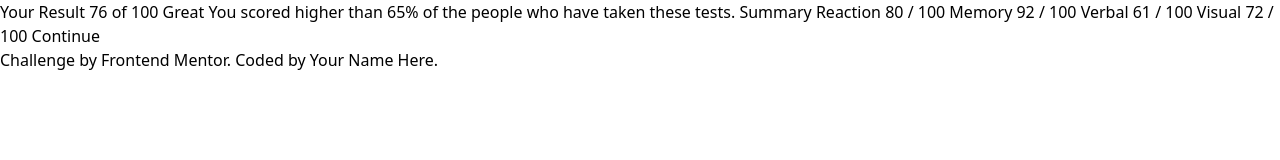
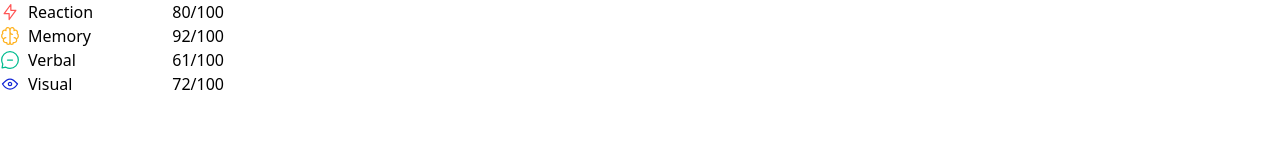
Before and after one commit to Maddouchhamza/Results-summary-component, a website built with Vite: page index.html in a window 1280 px wide. Built offline with nearby package versions, Linux system fonts and the light colour scheme.

Commit message:
Insert data from JSON using JS

```diff
--- a/index.html
+++ b/index.html
@@ -14,15 +14,53 @@
     <title>Frontend Mentor | Results summary component</title>
   </head>
   <body>
-    Your Result 76 of 100 Great You scored higher than 65% of the people who
-    have taken these tests. Summary Reaction 80 / 100 Memory 92 / 100 Verbal 61
-    / 100 Visual 72 / 100 Continue
+    <!-- Your Result 76 of 100 Great You scored higher than 65% of the people who
+    have taken these tests. Summary -->
 
-    <div class="attribution">
-      Challenge by
-      <a href="https://www.frontendmentor.io?ref=challenge" target="_blank"
-        >Frontend Mentor</a
-      >. Coded by <a href="#">Your Name Here</a>.
+    <div class="flex items-center justify-between w-56">
+      <div class="flex items-center">
+        <div class="mr-2" id="Reaction-img"></div>
+        <div id="Reaction"></div>
+      </div>
+      <div class="flex items-center">
+        <div id="Reaction-score"></div>
+        <div>/100</div>
+      </div>
     </div>
+
+    <div class="flex items-center justify-between w-56">
+      <div class="flex items-center">
+        <div class="mr-2" id="Memory-img"></div>
+        <div id="Memory"></div>
+      </div>
+      <div class="flex items-center">
+        <div id="Memory-score"></div>
+        <div>/100</div>
+      </div>
+    </div>
+
+    <div class="flex items-center justify-between w-56">
+      <div class="flex items-center">
+        <div class="mr-2" id="Verbal-img"></div>
+        <div id="Verbal"></div>
+      </div>
+      <div class="flex items-center">
+        <div id="Verbal-score"></div>
+        <div>/100</div>
+      </div>
+    </div>
+
+    <div class="flex items-center justify-between w-56">
+      <div class="flex items-center">
+        <div class="mr-2" id="Visual-img"></div>
+        <div id="Visual"></div>
+      </div>
+      <div class="flex items-center">
+        <div id="Visual-score"></div>
+        <div>/100</div>
+      </div>
+    </div>
+
+    <script type="module" src="./main.js"></script>
   </body>
 </html>
--- a/main.js
+++ b/main.js
@@ -0,0 +1,37 @@
+import data from "./data.json";
+
+let image;
+let receivingElement;
+let imageClone;
+
+document.getElementById("Reaction").innerHTML = data[0].category;
+document.getElementById("Reaction-score").innerHTML = data[0].score;
+image = document.createElement("img");
+receivingElement = document.getElementById("Reaction-img");
+imageClone = image.cloneNode();
+imageClone.src = data[0].icon;
+receivingElement.appendChild(imageClone);
+
+document.getElementById("Memory").innerHTML = data[1].category;
+document.getElementById("Memory-score").innerHTML = data[1].score;
+image = document.createElement("img");
+receivingElement = document.getElementById("Memory-img");
+imageClone = image.cloneNode();
+imageClone.src = data[1].icon;
+receivingElement.appendChild(imageClone);
+
+document.getElementById("Verbal").innerHTML = data[2].category;
+document.getElementById("Verbal-score").innerHTML = data[2].score;
+image = document.createElement("img");
+receivingElement = document.getElementById("Verbal-img");
+imageClone = image.cloneNode();
+imageClone.src = data[2].icon;
+receivingElement.appendChild(imageClone);
+
+document.getElementById("Visual").innerHTML = data[3].category;
+document.getElementById("Visual-score").innerHTML = data[3].score;
+image = document.createElement("img");
+receivingElement = document.getElementById("Visual-img");
+imageClone = image.cloneNode();
+imageClone.src = data[3].icon;
+receivingElement.appendChild(imageClone);
```
